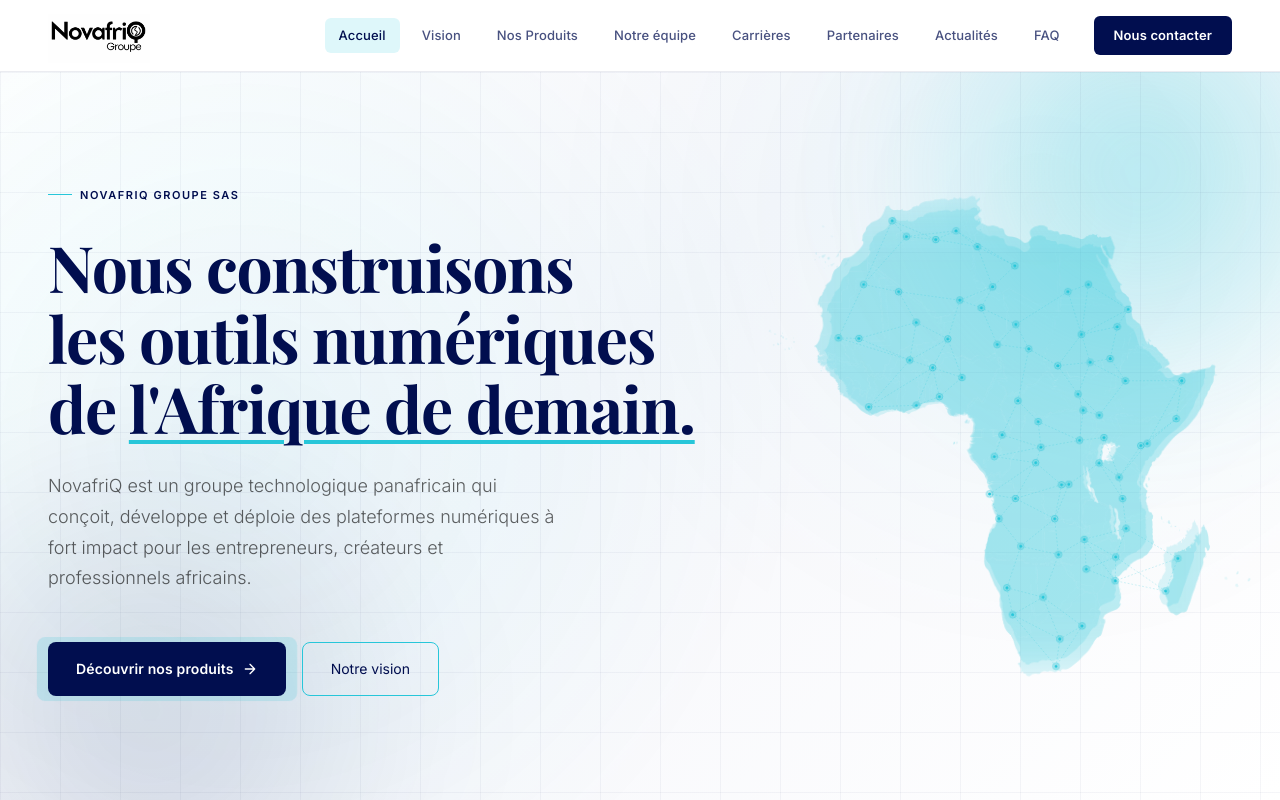
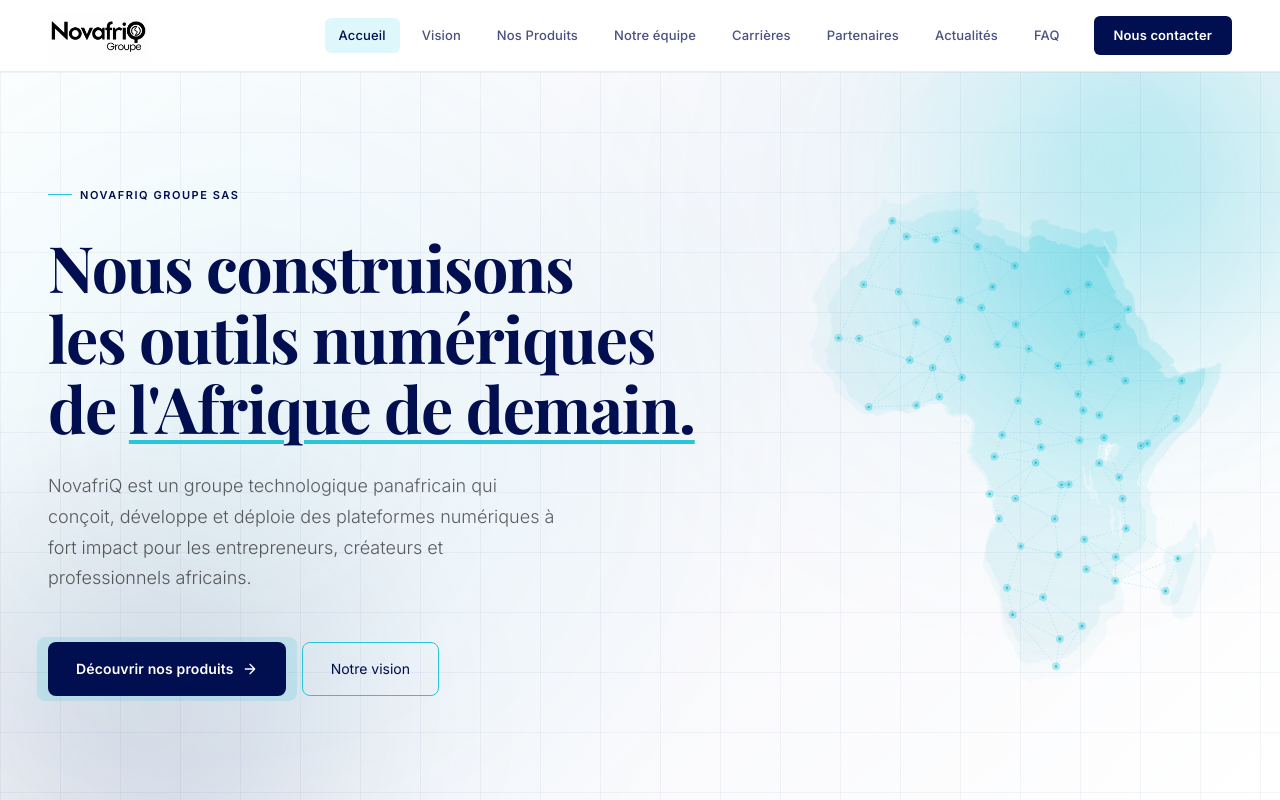
Before and after one commit to devdjraaa/novafriq, a React (Vite) app: page / in a window 1280 px wide. Shown: the top 800 px of the page. Built offline with nearby package versions, Linux system fonts and the light colour scheme.

Commit message:
style: update background and effects for ac-glow and ac-bloom classes

```diff
--- a/src/components/AfriqueConstellation.css
+++ b/src/components/AfriqueConstellation.css
@@ -8,7 +8,8 @@
 .ac-glow {
   position: absolute;
   inset: 0;
-  background: var(--cyan);
+  background:
+    radial-gradient(circle at 78% 12%, rgba(39, 198, 217, 0.55) 0%, rgba(39, 198, 217, 0.16) 45%, rgba(1, 14, 79, 0.05) 100%);
   -webkit-mask-image: url('/hero/afrique-masque.png');
   mask-image: url('/hero/afrique-masque.png');
   -webkit-mask-size: contain;
@@ -20,14 +21,14 @@
 }
 
 .ac-bloom {
-  filter: blur(30px);
-  opacity: 0.3;
-  transform: scale(1.05);
+  filter: blur(36px);
+  opacity: 0.4;
+  transform: scale(1.08);
 }
 
 .ac-glow {
-  filter: blur(1px);
-  opacity: 0.16;
+  filter: blur(7px);
+  opacity: 0.5;
 }
 
 .ac-svg {
```
